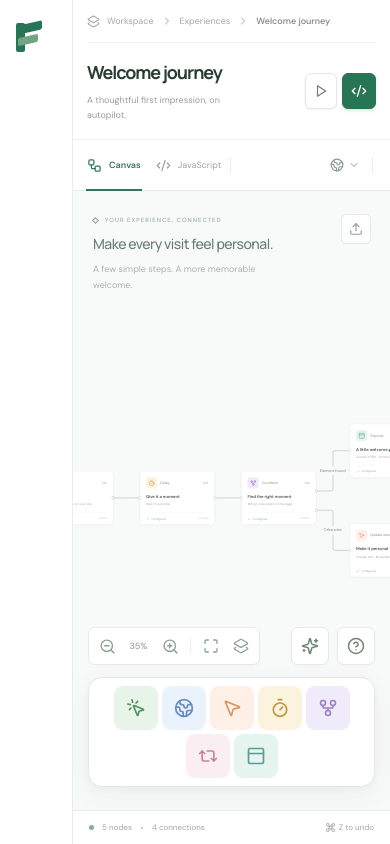
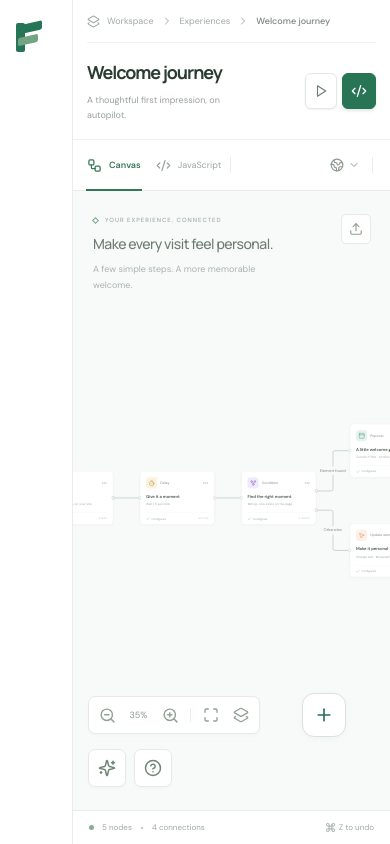
Before and after one commit to dani-beltran/visual-dxp, a React (Vite) app: page / in a window 390 px wide. Built offline with nearby package versions, Linux system fonts and the light colour scheme.

Commit message:
feat: responsive node library menu

```diff
--- a/src/components/NodeLibrary.tsx
+++ b/src/components/NodeLibrary.tsx
@@ -1,16 +1,67 @@
-import { useState } from 'react';
+import { Plus } from 'lucide-react';
+import { useId, useLayoutEffect, useRef, useState } from 'react';
 import { catalog } from '../lib/catalog';
 import type { NodeKind } from '../lib/types';
 
 export function NodeLibrary({ onAdd }: { onAdd: (kind: NodeKind) => void }) {
   const [activeTooltip, setActiveTooltip] = useState<NodeKind | null>(null);
+  const [open, setOpen] = useState(false);
+  const id = useId();
+  const root = useRef<HTMLDivElement>(null);
+  const trigger = useRef<HTMLButtonElement>(null);
+
+  function close() {
+    setOpen(false);
+    setActiveTooltip(null);
+    trigger.current?.focus();
+  }
+
+  useLayoutEffect(() => {
+    if (!open || !root.current) return;
+    const element = root.current;
+    const dismissOutside = (event: PointerEvent) => {
+      if (event.target instanceof Node && !element.contains(event.target)) {
+        setOpen(false);
+        setActiveTooltip(null);
+      }
+    };
+    const dismissEscape = (event: KeyboardEvent) => {
+      if (event.key !== 'Escape') return;
+      event.preventDefault();
+      event.stopPropagation();
+      setOpen(false);
+      setActiveTooltip(null);
+      trigger.current?.focus();
+    };
+    const observer = new ResizeObserver(() => {
+      if (trigger.current && getComputedStyle(trigger.current).display === 'none') {
+        setOpen(false);
+        setActiveTooltip(null);
+      }
+    });
+    if (element.parentElement) observer.observe(element.parentElement);
+    document.addEventListener('pointerdown', dismissOutside);
+    document.addEventListener('keydown', dismissEscape, true);
+    return () => {
+      observer.disconnect();
+      document.removeEventListener('pointerdown', dismissOutside);
+      document.removeEventListener('keydown', dismissEscape, true);
+    };
+  }, [open]);
 
   return (
     // biome-ignore lint/a11y/useSemanticElements: This group contains canvas actions rather than form inputs and retains its compact flex layout.
     <div
-      className="dxp-node-library nodrag nopan nowheel"
+      className={`dxp-node-library-root nodrag nopan nowheel${open ? ' is-open' : ''}`}
+      ref={root}
       role="group"
       aria-label="Node library"
+      onBlur={(event) => {
+        if (!event.currentTarget.contains(event.relatedTarget)) {
+          setOpen(false);
+          setActiveTooltip(null);
+        }
+      }}
       onKeyDown={(event) => {
         if (event.key === 'Escape') {
           event.stopPropagation();
@@ -18,6 +69,19 @@ export function NodeLibrary({ onAdd }: { onAdd: (kind: NodeKind) => void }) {
         }
       }}
     >
+      <button
+        ref={trigger}
+        type="button"
+        className="dxp-node-library-toggle"
+        aria-label="Node library"
+        title="Node library"
+        aria-expanded={open}
+        aria-controls={id}
+        onClick={() => (open ? close() : setOpen(true))}
+      >
+        <Plus size={20} aria-hidden="true" />
+      </button>
+      <div id={id} className="dxp-node-library">
         {catalog.map(({ kind, label, color, icon: Icon }) => (
           <button
             type="button"
@@ -26,6 +90,7 @@ export function NodeLibrary({ onAdd }: { onAdd: (kind: NodeKind) => void }) {
             aria-label={`Add ${label}`}
             onClick={() => {
               setActiveTooltip(null);
+              if (open) close();
               onAdd(kind);
             }}
             onMouseEnter={() => setActiveTooltip(kind)}
@@ -38,6 +103,9 @@ export function NodeLibrary({ onAdd }: { onAdd: (kind: NodeKind) => void }) {
               event.dataTransfer.setData('application/forma-node', kind);
               event.dataTransfer.effectAllowed = 'move';
             }}
+            onDragEnd={() => {
+              if (open) close();
+            }}
           >
             <Icon size={20} aria-hidden="true" />
             {activeTooltip === kind && (
@@ -48,5 +116,6 @@ export function NodeLibrary({ onAdd }: { onAdd: (kind: NodeKind) => void }) {
           </button>
         ))}
       </div>
+    </div>
   );
 }
--- a/src/styles/builder.css
+++ b/src/styles/builder.css
@@ -578,16 +578,37 @@
   justify-content: space-between;
   gap: 12px;
   pointer-events: none;
+  container: dxp-canvas-dock / inline-size;
 }
 .dxp-canvas-dock > * {
   pointer-events: auto;
 }
-.dxp-node-library {
+.dxp-node-library-root {
   min-width: 0;
   width: max-content;
   max-width: 100%;
   margin-inline: auto;
   flex-shrink: 0;
+  z-index: 6;
+}
+.dxp-node-library-toggle {
+  display: none;
+  place-items: center;
+  width: 44px;
+  height: 44px;
+  padding: 0;
+  border: 1px solid #d4e4d9;
+  border-radius: 12px;
+  background: #fff;
+  color: var(--dxp-green);
+  box-shadow: 0 2px 6px #244b3208;
+}
+.dxp-node-library-toggle:hover,
+.dxp-node-library-toggle[aria-expanded='true'] {
+  background: #edf5ef;
+  border-color: #94b6a1;
+}
+.dxp-node-library {
   padding: 8px;
   display: flex;
   flex-wrap: wrap;
@@ -599,7 +620,6 @@
   box-shadow:
     0 8px 28px #244b3210,
     0 2px 6px #244b3208;
-  z-index: 6;
 }
 .dxp-node-library-button {
   position: relative;
@@ -943,21 +963,22 @@
   font: inherit;
   color: #6f8577;
 }
-@container (max-width: 760px) {
-  .dxp-builder .react-flow__panel.dxp-canvas-dock {
+@container dxp-canvas-dock (max-width: 700px) {
+  .dxp-node-library-toggle {
     display: grid;
-    grid-template-columns: minmax(0, 1fr) auto;
-  }
-  .dxp-canvas-controls {
-    justify-self: start;
   }
   .dxp-node-library {
-    grid-column: 1 / -1;
-    grid-row: 2;
-  }
-  .dxp-canvas-assistants {
-    grid-column: 2;
-    grid-row: 1;
+    display: none;
+    position: absolute;
+    bottom: calc(100% + 12px);
+    left: 50%;
+    transform: translateX(-50%);
+    width: max-content;
+    max-width: 100%;
+    z-index: 8;
+  }
+  .dxp-node-library-root.is-open .dxp-node-library {
+    display: flex;
   }
 }
 .dxp-builder .react-flow__minimap {
@@ -1546,19 +1567,6 @@
 @media (min-width: 701px) and (max-width: 1150px) {
   .dxp-work-area:has(> .dxp-inspector) .react-flow__panel.dxp-canvas-dock {
     right: 338px;
-    display: grid;
-    grid-template-columns: minmax(0, 1fr) auto;
-  }
-  .dxp-work-area:has(> .dxp-inspector) .dxp-canvas-controls {
-    justify-self: start;
-  }
-  .dxp-work-area:has(> .dxp-inspector) .dxp-node-library {
-    grid-column: 1 / -1;
-    grid-row: 2;
-  }
-  .dxp-work-area:has(> .dxp-inspector) .dxp-canvas-assistants {
-    grid-column: 2;
-    grid-row: 1;
   }
 }
 @media (max-width: 800px) {
```
Lines whose indentation alone changed are shown as unchanged.
